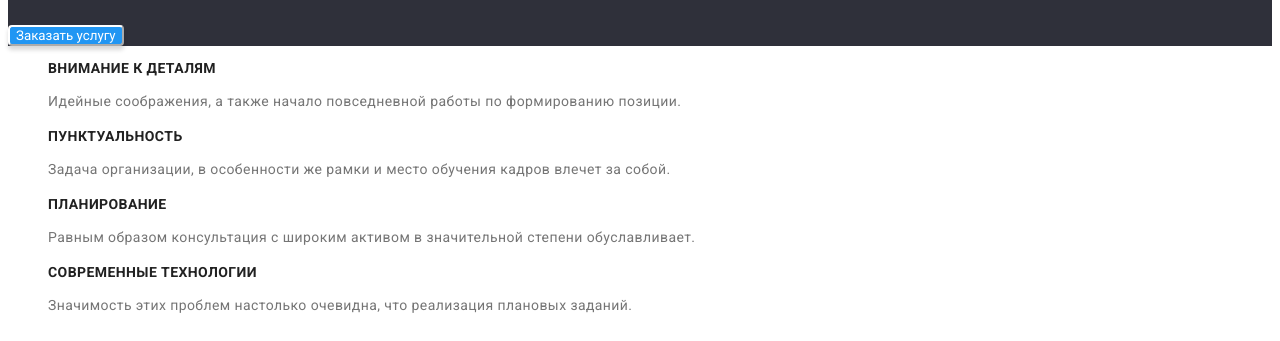
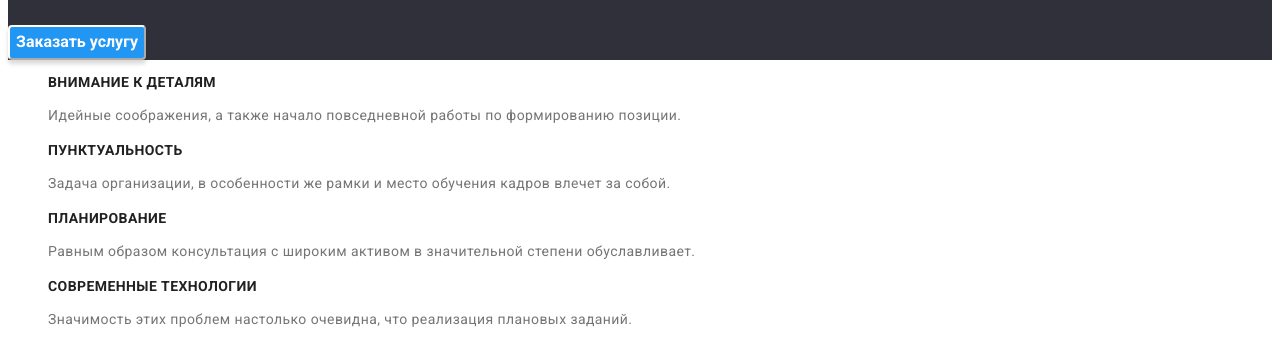
Before and after one commit to sonyaaat/goit-markup-hw-02, a plain HTML site: page index.html in a window 1280 px wide. Shown: the part 319-660 px from the top of the page. Drawn offline with Linux system fonts and the light colour scheme; files whose address does not match are found by name.

Commit message:
Update styles.css

```diff
--- a/css/styles.css
+++ b/css/styles.css
@@ -84,6 +84,10 @@ border-radius: 4px;
 border-color: var(--white-header);
 cursor:pointer;
 font-family: inherit;
+
+font-weight: 700;
+font-size: 16px;
+line-height: 1.8;
 }
 /* Features*/
 .features-header{
```
